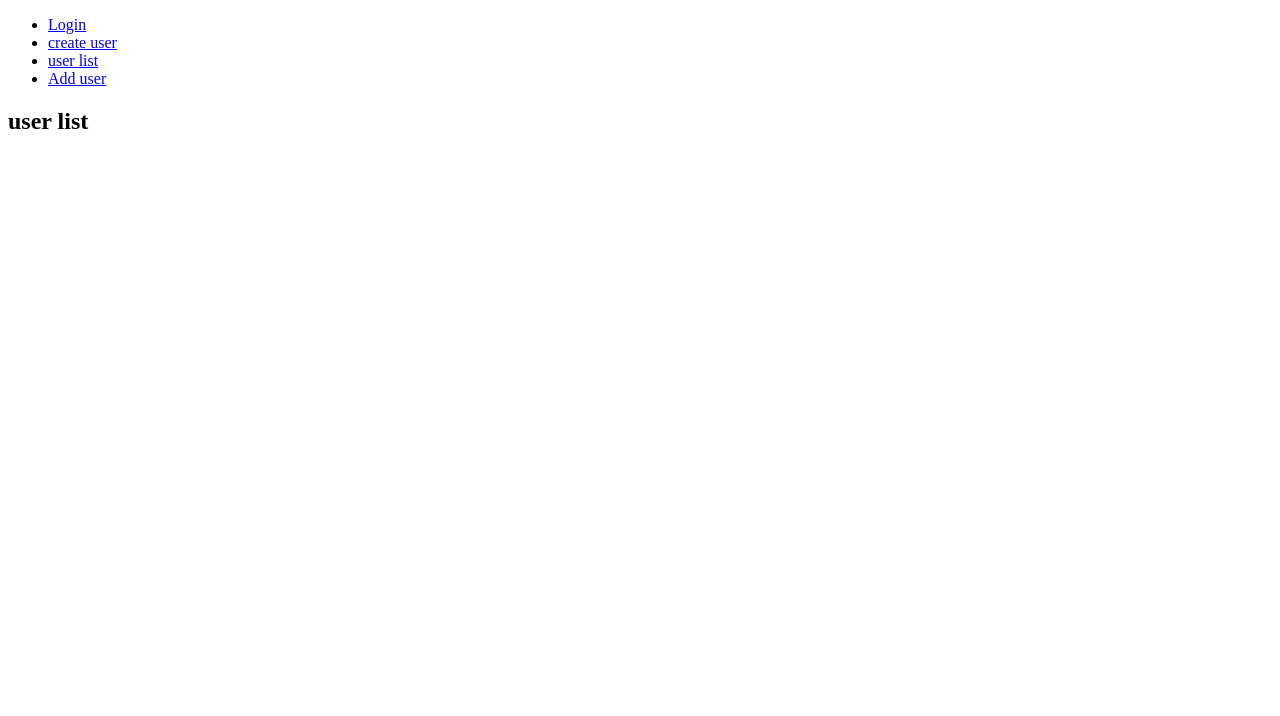
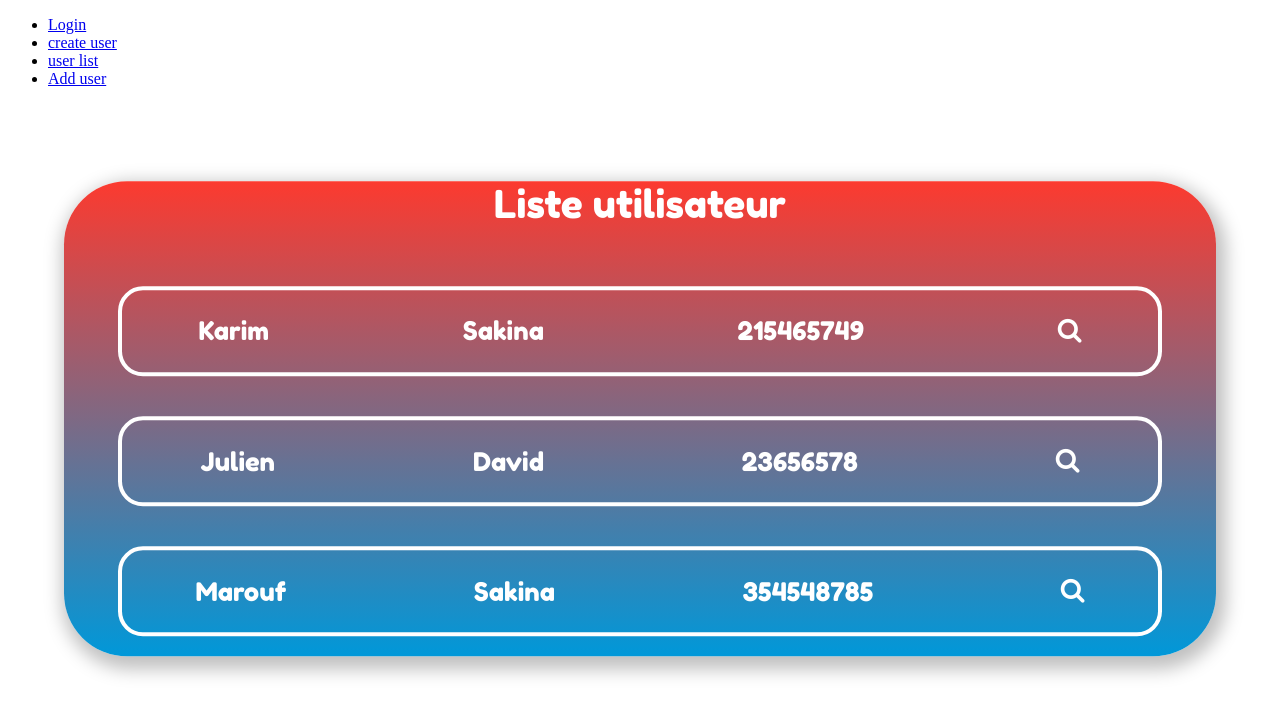
Before and after one commit to Matheorbt/Delivraide-Form, a React (Create React App) app in the folder delivraide-form/: page /userlist in a window 1280 px wide. Shown: the top 716 px of the page. Built offline with nearby package versions, Linux system fonts and the light colour scheme.

Commit message:
Finished userlist

```diff
--- a/delivraide-form/public/index.html
+++ b/delivraide-form/public/index.html
@@ -8,6 +8,9 @@
   <meta name="theme-color" content="#000000" />
   <meta name="description" content="Web site created using create-react-app" />
   <link rel="apple-touch-icon" href="%PUBLIC_URL%/logo192.png" />
+  <!-- Font awesome CDN -->
+  <link rel="stylesheet" href="https://stackpath.bootstrapcdn.com/font-awesome/4.7.0/css/font-awesome.min.css"
+    integrity="sha384-wvfXpqpZZVQGK6TAh5PVlGOfQNHSoD2xbE+QkPxCAFlNEevoEH3Sl0sibVcOQVnN" crossorigin="anonymous" />
   <!-- Google fonts fredoka one -->
   <link rel="preconnect" href="https://fonts.gstatic.com">
   <link href="https://fonts.googleapis.com/css2?family=Fredoka+One&display=swap" rel="stylesheet">
--- a/delivraide-form/src/components/CreateUser.css
+++ b/delivraide-form/src/components/CreateUser.css
@@ -12,12 +12,12 @@
     box-shadow: 4px 7px 18px 6px rgba(0, 0, 0, 0.25);
     border-radius: 63px;
     width: 90vw;
-    margin-top: 20vh;
     margin-bottom: 20vh;
     display: flex;
     align-items: center;
     justify-content: center;
     flex-direction: column;
+    padding-bottom: 10vh;
 }
 
 .form-firstname-lastname {
--- a/delivraide-form/src/components/CreateUser.js
+++ b/delivraide-form/src/components/CreateUser.js
@@ -32,16 +32,6 @@ function CreateUser() {
                             <label>Tél. :</label>
                             <input type="tel" name="phone-number" required></input>
                         </div>
-                        <div className="form-account-connexion">
-                            <div className="form-email">
-                                <label>E-mail :</label>
-                                <input type="email" name="email" required></input>
-                            </div>
-                            <div className="form-password">
-                                <label>Mot de passe :</label>
-                                <input type="password" name="password" required></input>
-                            </div>
-                        </div>
                         <button type="submit" className="form-submit">Valider</button>
                     </form>
                 </div>
--- /dev/null
+++ b/delivraide-form/src/components/User.css
@@ -0,0 +1,20 @@
+:root {
+    --main-font: 'Fredoka One', cursive;
+    --main-font-color: white;
+}
+
+.user-list {
+    font-family: var(--main-font);
+    color: var(--main-font-color);
+    font-size: 2vw;
+}
+
+.user {
+    display: flex;
+    align-items: center;
+    justify-content: space-around;
+    gap: 40px;
+    border: 4px solid var(--main-font-color);
+    border-radius: 25px;
+    width: 90%;
+}
--- /dev/null
+++ b/delivraide-form/src/components/User.js
@@ -0,0 +1,18 @@
+import React from 'react'
+import './User.css';
+
+function User(props) {
+    const { firstName, lastName, UID } = props;
+    return (
+        <>
+            <div className="user">
+                <p className="user-list first-name">{firstName}</p>
+                <p className="user-list last-name">{lastName}</p>
+                <p className="user-list uid">{UID}</p>
+                <i class="fa fa-search" aria-hidden="true"></i>
+            </div>
+        </>
+    )
+}
+
+export default User
--- a/delivraide-form/src/components/UserList.css
+++ b/delivraide-form/src/components/UserList.css
@@ -0,0 +1,44 @@
+:root {
+    --main-font: 'Fredoka One', cursive;
+    --main-font-color: white;
+}
+
+.user-list-main-wrapper {
+    position: absolute;
+    left: 50%;
+    top: 50%;
+    transform: translate(-50%,-50%);
+}
+
+.user-list-hero-list {
+    text-align: center;
+}
+
+.user-list-table-wrapper {
+    background: linear-gradient(180deg, #FC3A2F 0%, #0098D9 100%);
+    box-shadow: 4px 7px 18px 6px rgba(0, 0, 0, 0.25);
+    border-radius: 63px;
+    width: 90vw;
+}
+
+.user-list-hero-list {
+    color: var(--main-font-color);
+    font-family: var(--main-font);
+    font-size: 3vw;
+}
+
+.user-list-table {
+    width: 100%;
+    display: flex;
+    align-items: center;
+    justify-content: center;
+    flex-direction: column;
+    gap: 40px;
+    padding-top: 20px;
+    padding-bottom: 20px;
+}
+
+.user i {
+    color: var(--main-font-color);
+    font-size: 2vw;
+}
--- a/delivraide-form/src/components/UserList.js
+++ b/delivraide-form/src/components/UserList.js
@@ -1,11 +1,26 @@
 import React from 'react'
 import './UserList.css';
+import User from './User'
+import { userListArray } from '../userList/UserListArray'
 
 function UserList() {
     return (
-        <div>
-            <h2>user list</h2>
-        </div>
+        <React.Fragment>
+            <div className="user-list-main-wrapper">
+                <section className="user-list-table-wrapper">
+                    <p className="user-list-hero-list">Liste utilisateur</p>
+                    <div className="user-list-table">
+                        {userListArray.map((user) => {
+                            return (
+                                <>
+                                    <User key={user.id} {...user} />
+                                </>
+                            )
+                        })}
+                    </div>
+                </section>
+            </div>
+        </React.Fragment>
     )
 }
 
--- /dev/null
+++ b/delivraide-form/src/userList/UserListArray.js
@@ -0,0 +1,20 @@
+export const userListArray = [
+    {
+        id: 1,
+        firstName: 'Karim',
+        lastName: 'Sakina',
+        UID: '215465749',
+    },
+    {
+        id: 2,
+        firstName: 'Julien',
+        lastName: 'David',
+        UID: '23656578',
+    },
+    {
+        id: 3,
+        firstName: 'Marouf',
+        lastName: 'Sakina',
+        UID: '354548785',
+    },
+];
```
Also changed, not shown: delivraide-form/src/routes.js (deleted, +0 -16 lines).
